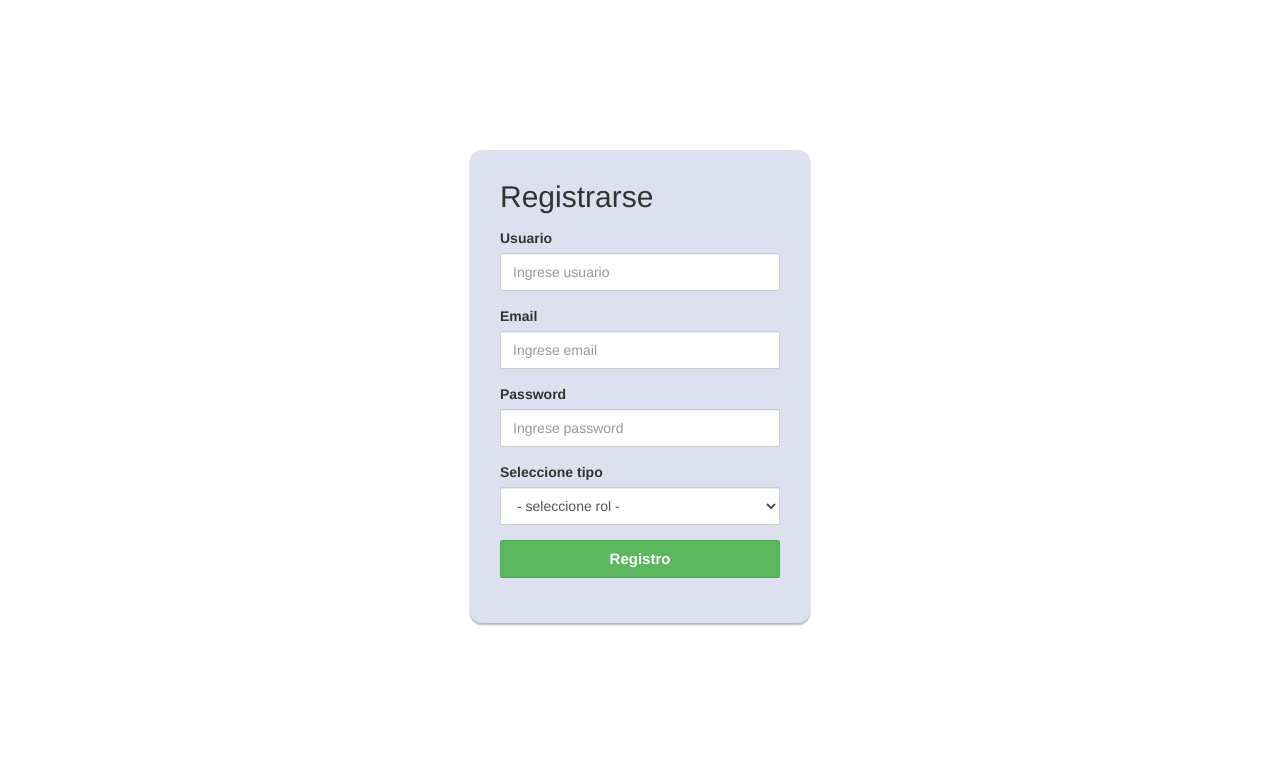
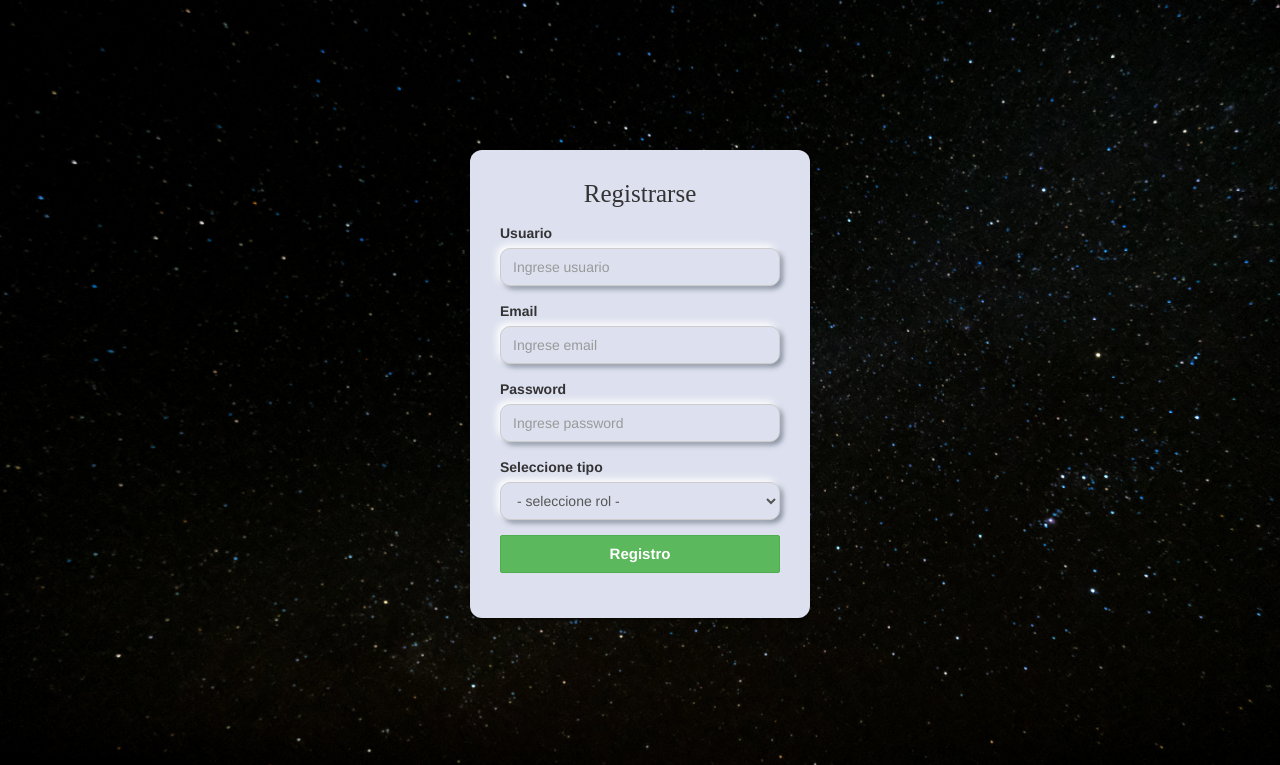
Before and after one commit to yeisontrillos/multiusuariosenphp, a PHP site: page /admin/nuevousuadm.php in a window 1280 px wide. Shown: the top 765 px of the page. Run offline with PHP 8.4, Linux system fonts and the light colour scheme.

Commit message:
sexto commit parte dos se me olvido poner estilos en el commit anterior  commit se modifico el registro de un nuevo usuario multiusuarios en el formulario esta vez se hizo la conexion ahi mismo

```diff
--- a/admin/nuevousuadm.php
+++ b/admin/nuevousuadm.php
@@ -32,6 +32,39 @@
         font-size: 15px;
         font-weight: bold;
     }
+    .body__init {
+    background-image: url("img/img-6.jpg");
+    background-repeat: no-repeat;
+    background-size: cover;
+}
+
+
+/*este es los estilos del bode de registro de usuario*/
+.body__registro {
+    background-image: url("img/img-6.jpg");
+    background-repeat: no-repeat;
+    background-size: cover;
+}
+/*aqui cierran los estilos del bode de registro de usuario*/
+.titulo__ini{
+    font-size: 25px;
+    text-align: center;
+    font-family:  Georgia, serif;
+    font-family:'Times New Roman', Times, serif;
+}
+
+
+
+#bottom_ini{
+    display: flex;
+    justify-content: center;
+    align-items: center;
+    border-radius: 10px;
+    background-color: #dde1ef;
+    box-shadow: -3px -3px 7px #fff, 3px 3px 5px rgb(94, 104, 121, 0.7);
+
+}
+
 </style>
 </head>
 	<body class="body__registro">
```
